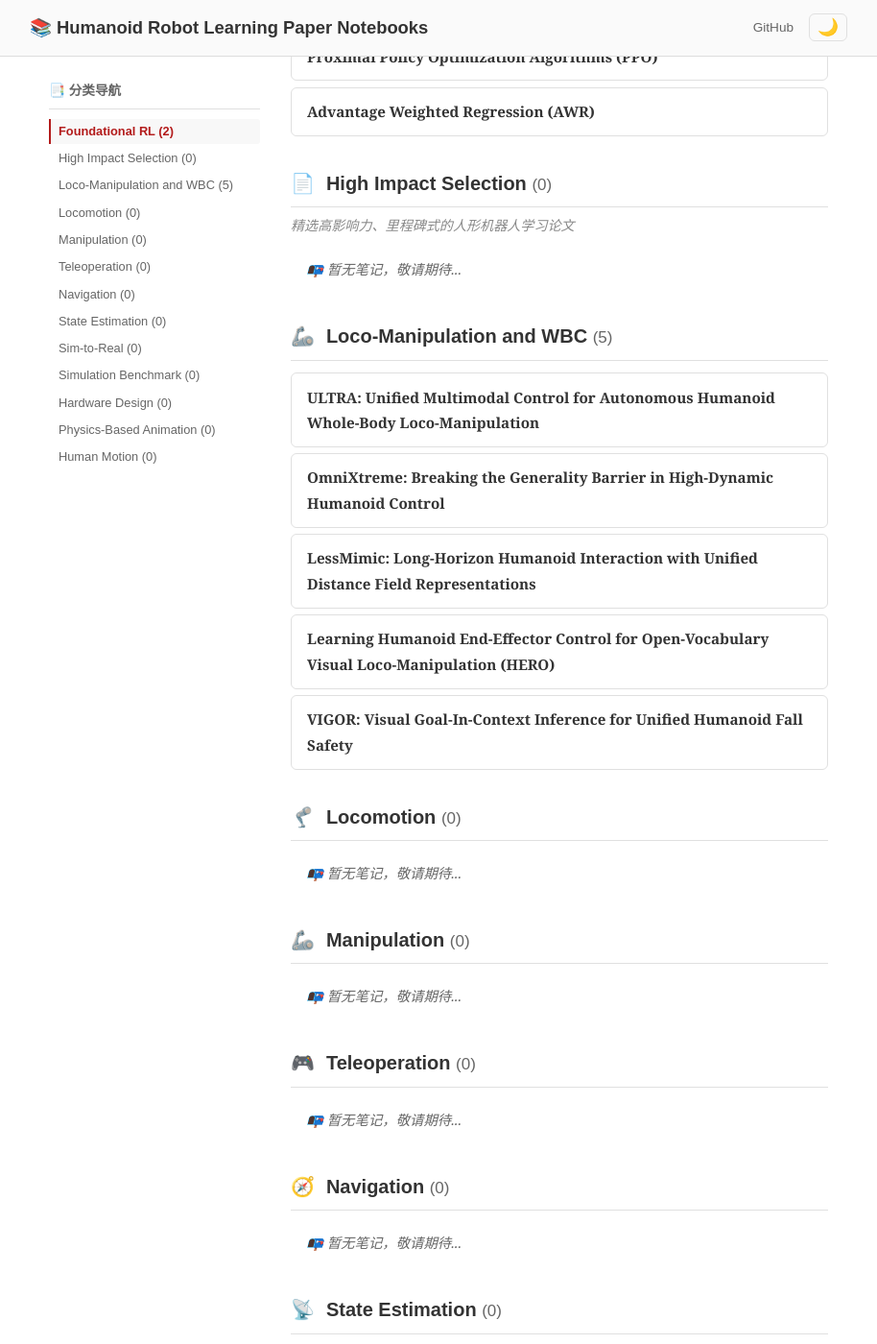
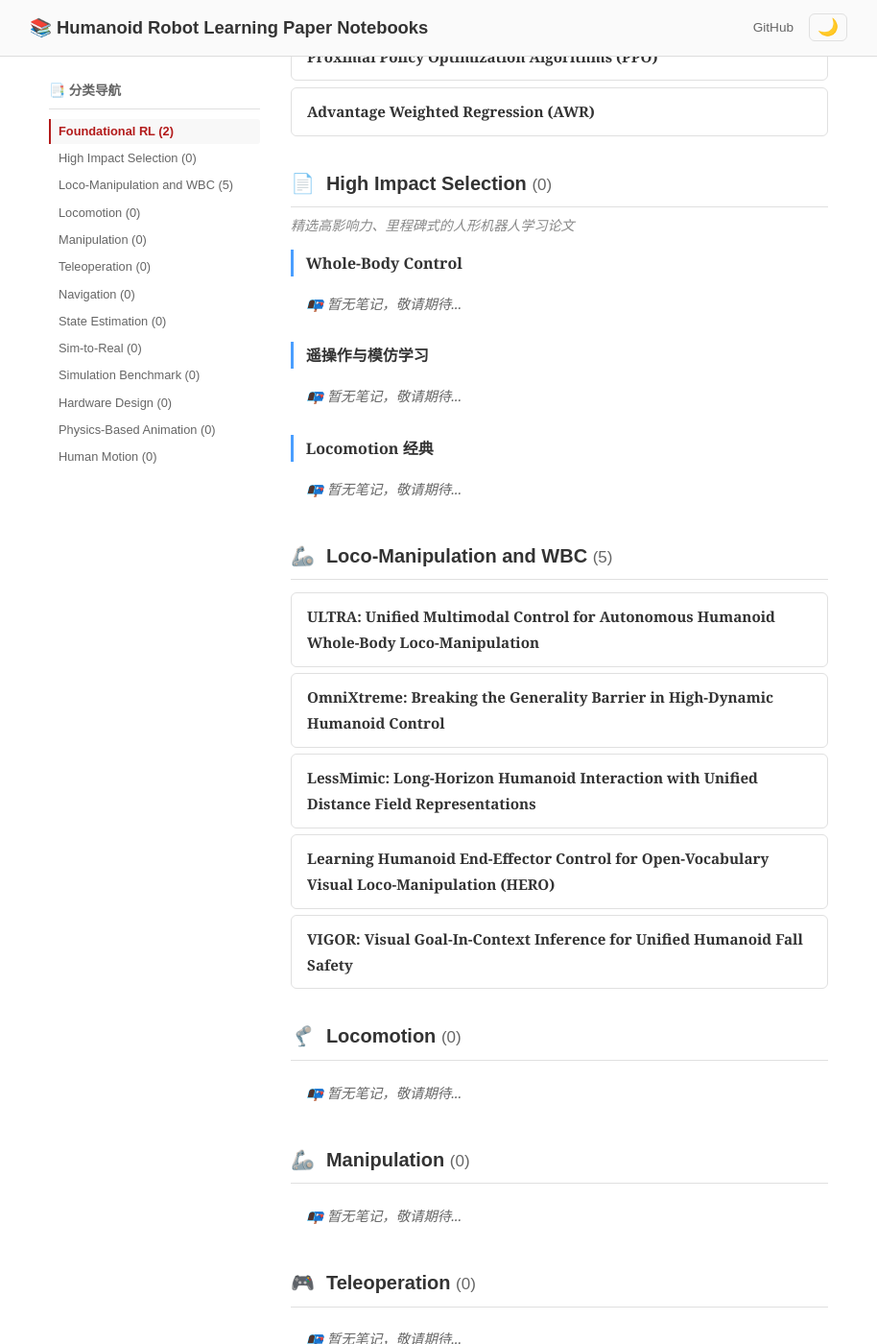
Before and after one commit to ImChong/Humanoid_Robot_Learning_Paper_Notebooks, a Jekyll site: the page built from index.html, in a window 1280 px wide and 1400 px high, scrolled down 302 px. Shown: the whole window at 96% size, without its empty margins (183-1097 px from the left). Built offline with Jekyll 4.4.1, drawn with Linux system fonts in a browser that asks for light colours.

Commit message:
feat: High Impact Selection 新增三个子分类

```diff
--- a/_data/papers.json
+++ b/_data/papers.json
@@ -19,7 +19,21 @@
   "02_High_Impact_Selection": {
     "display_name": "High Impact Selection",
     "papers": [],
-    "subtitle": "精选高影响力、里程碑式的人形机器人学习论文"
+    "subtitle": "精选高影响力、里程碑式的人形机器人学习论文",
+    "subcategories": [
+      {
+        "name": "Whole-Body Control",
+        "papers": []
+      },
+      {
+        "name": "遥操作与模仿学习",
+        "papers": []
+      },
+      {
+        "name": "Locomotion 经典",
+        "papers": []
+      }
+    ]
   },
   "03_Loco-Manipulation_and_WBC": {
     "display_name": "Loco-Manipulation and WBC",
--- a/assets/css/style.css
+++ b/assets/css/style.css
@@ -200,6 +200,19 @@ body {
   margin-top: -0.4rem;
   margin-bottom: 0.8rem;
   font-style: italic;
+}
+
+.subcategory-section {
+  margin-bottom: 1.2rem;
+}
+
+.subcategory-title {
+  font-size: 1rem;
+  font-weight: 600;
+  color: var(--text);
+  margin-bottom: 0.5rem;
+  padding-left: 0.8rem;
+  border-left: 3px solid var(--accent, #4a9eff);
 }
 
 .paper-list {
--- a/index.html
+++ b/index.html
@@ -45,7 +45,26 @@ title: "Home"
     <div class="category-section">
       <h2 class="category-title" id="cat-{{ forloop.index }}"><span class="cat-icon">{{ icon }}</span> {{ cat_data.display_name }} <span class="paper-count">({{ cat_data.papers | size }})</span></h2>
       {% if cat_data.subtitle %}<p class="category-subtitle">{{ cat_data.subtitle }}</p>{% endif %}
-      {% if cat_data.papers.size > 0 %}
+      {% if cat_data.subcategories %}
+        {% for subcat in cat_data.subcategories %}
+        <div class="subcategory-section">
+          <h3 class="subcategory-title">{{ subcat.name }}</h3>
+          {% if subcat.papers.size > 0 %}
+          <ul class="paper-list">
+            {% for paper in subcat.papers %}
+            <li>
+              <a href="{{ site.baseurl }}{{ paper.url }}" class="paper-card">
+                <span class="paper-title">{{ paper.title }}</span>
+              </a>
+            </li>
+            {% endfor %}
+          </ul>
+          {% else %}
+          <p class="empty-hint">📭 暂无笔记，敬请期待...</p>
+          {% endif %}
+        </div>
+        {% endfor %}
+      {% elsif cat_data.papers.size > 0 %}
       <ul class="paper-list">
         {% for paper in cat_data.papers %}
         <li>
```
